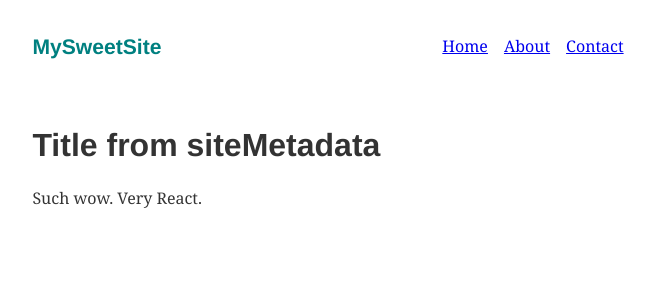
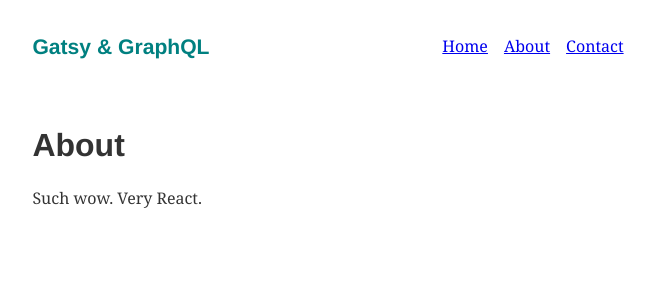
Before and after one commit to ClareBee/gatsby-and-graphql, a Gatsby site: page /about in a window 1280 px wide. Shown: the whole page, without its empty margins (304-959 px from the left). Built offline with nearby package versions, Linux system fonts and the light colour scheme; Gatsby itself is replaced by a stand-in of ours; some packages are replaced by stand-ins of ours.

Commit message:
Adds static query to layout

```diff
--- a/gatsby-config.js
+++ b/gatsby-config.js
@@ -1,6 +1,7 @@
 module.exports = {
   siteMetadata: {
-    title: `Title from siteMetadata`
+    title: `Gatsy & GraphQL`,
+    about: `About`
   },
   plugins: [
     `gatsby-plugin-emotion`,
--- a/src/components/layout.js
+++ b/src/components/layout.js
@@ -1,7 +1,7 @@
 import React from "react";
 import { css } from "react-emotion";
-import { Link } from "gatsby";
 import { rhythm } from "../utils/typography";
+import { StaticQuery, Link, graphql } from "gatsby";
 
 const ListLink = props => (
   <li style={{ display: `inline-block`, marginRight: `1rem` }}>
@@ -9,7 +9,19 @@ const ListLink = props => (
   </li>
 );
 
+// StaticQuery new API in Gatsby v2 allowing non-page components to run GraphQL queries
 export default ({ children }) => (
+  <StaticQuery
+    query={graphql`
+      query {
+        site {
+          siteMetadata {
+            title
+          }
+        }
+      }
+    `}
+    render={data => (
       <div
         className={css`
           margin: 0 auto;
@@ -28,7 +40,7 @@ export default ({ children }) => (
                 font-style: normal;
               `}
             >
-          MySweetSite
+              {data.site.siteMetadata.title}
             </h3>
           </Link>
           <ul
@@ -43,4 +55,6 @@ export default ({ children }) => (
         </header>
         {children}
       </div>
+    )}
+  />
 );
--- a/src/pages/about.js
+++ b/src/pages/about.js
@@ -5,7 +5,7 @@ import Header from "../components/header";
 
 export default ({ data }) => (
   <Layout>
-    <Header headerText={data.site.siteMetadata.title} />
+    <Header headerText={data.site.siteMetadata.about} />
     <p>Such wow. Very React.</p>
   </Layout>
 );
@@ -14,7 +14,7 @@ export const query = graphql`
   query {
     site {
       siteMetadata {
-        title
+        about
       }
     }
   }
```
Lines whose indentation alone changed are shown as unchanged.
